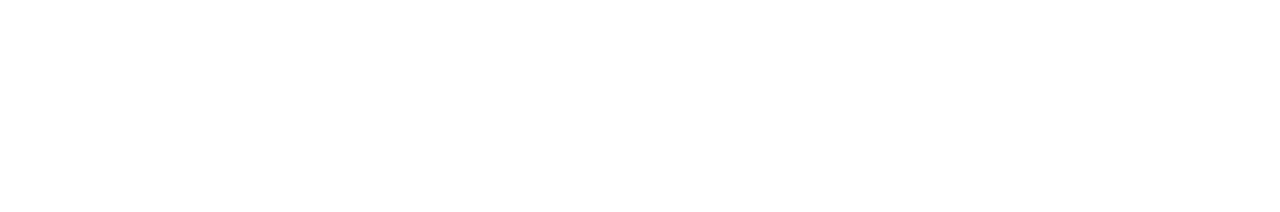
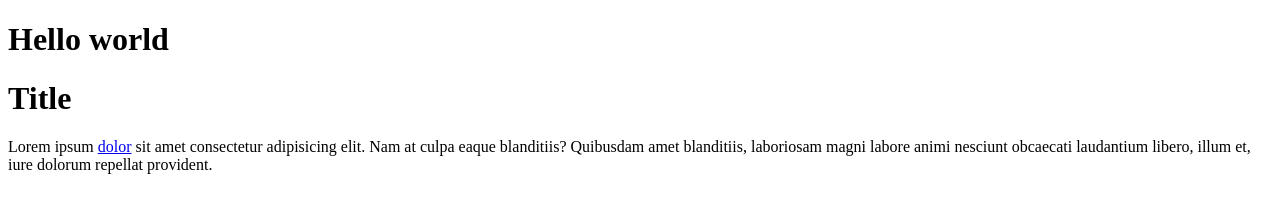
Before and after one commit to frelay/DOMBasics, a plain HTML site: page index.html in a window 1280 px wide. Drawn offline with Linux system fonts and the light colour scheme.

Commit message:
DOM practice part 1

```diff
--- a/DOMIntro.js
+++ b/DOMIntro.js
@@ -1,3 +1,8 @@
 "use strict";
 
-console.log("Hello again");
+const div = document.querySelector("div");
+// Назначаем переменной div значение первого элемента div(селектора CSS) из HTML разметки
+const titles = document.querySelectorAll("h1");
+// Назначаем переменной titles коллекцию (NodeList) всех элементов h1(селектора CSS) из HTML разметки
+console.log(div);
+console.log([...titles]); // С помощью spread оператора и квадратных скобок преобразуем коллекцию в массив
--- a/index.html
+++ b/index.html
@@ -7,6 +7,15 @@
     <title>Document</title>
   </head>
   <body>
+    <h1>Hello world</h1>
+    <h1>Title</h1>
+    <div>
+      Lorem ipsum <a href="#" class="link">dolor</a> sit amet consectetur
+      adipisicing elit. Nam at culpa eaque blanditiis? Quibusdam amet
+      blanditiis, laboriosam magni labore animi nesciunt obcaecati laudantium
+      libero, illum et, iure dolorum repellat provident.
+    </div>
+
     <script src="/DOMIntro.js"></script>
   </body>
 </html>
```
